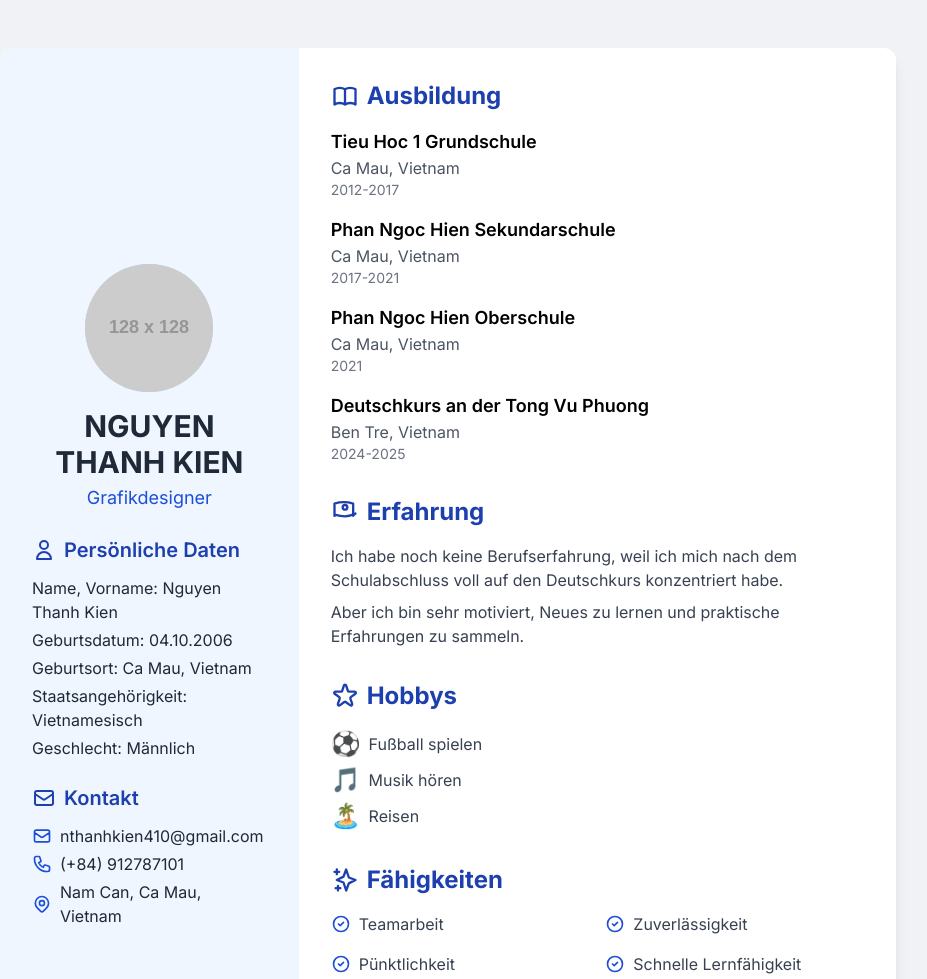
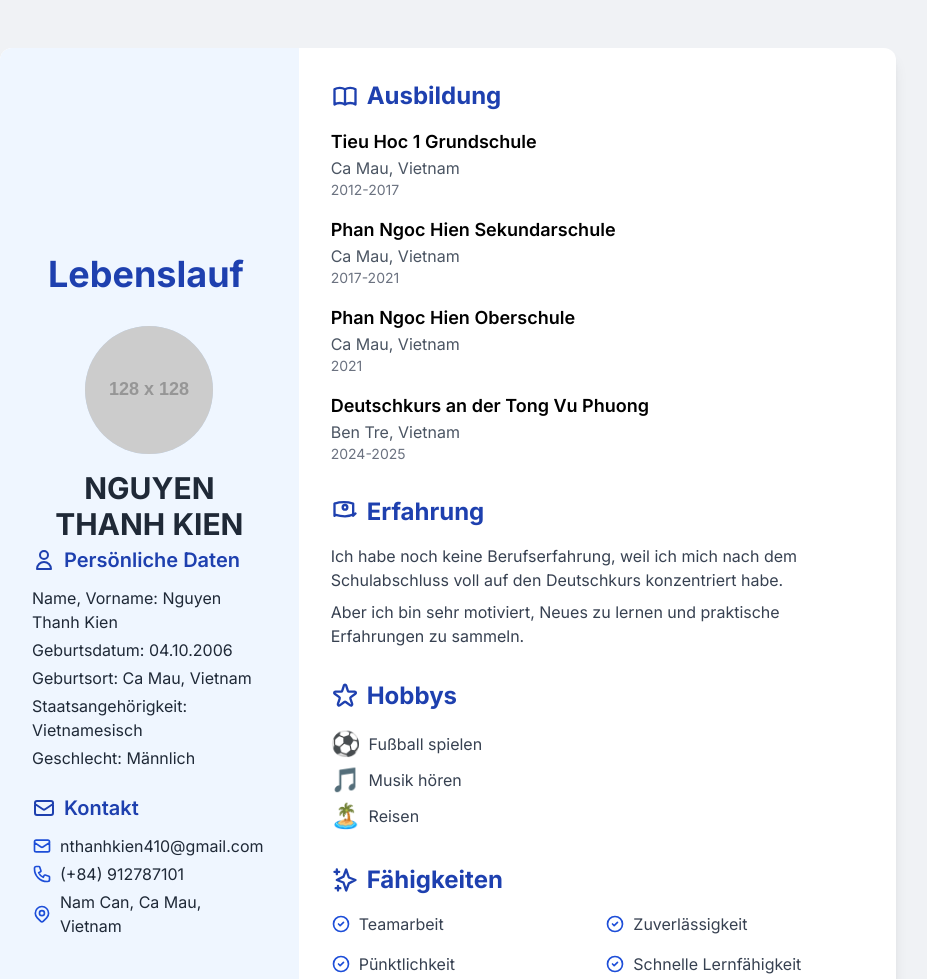
Before and after one commit to dat191026/phamtiendat.github.io, a plain HTML site: page index.html in a window 1280 px wide. Shown: the top 979 px of the page, without its empty margins (192-1119 px from the left). Drawn offline with nearby package versions, Linux system fonts and the light colour scheme; placeholder pictures from the web are drawn by us.

Commit message:
Update index.html

```diff
--- a/index.html
+++ b/index.html
@@ -16,11 +16,12 @@
 <body class="p-4 sm:p-6 md:p-8 lg:p-12">
     <div class="max-w-4xl mx-auto bg-white rounded-xl shadow-lg overflow-hidden md:flex">
         <div class="md:w-1/3 bg-blue-50 text-gray-800 p-6 md:p-8 flex flex-col items-center justify-center rounded-l-xl">
+            <h1 class="text-4xl font-bold text-blue-800 mb-8 text-left w-full pl-4">Lebenslauf</h1>
+
             <div class="w-32 h-32 rounded-full bg-blue-200 flex items-center justify-center mb-4 overflow-hidden">
                 <img src="https://placehold.co/128x128/0056b3/ffffff?text=Profile+Pic" alt="Profilbild" class="w-full h-full object-cover">
             </div>
             <h1 class="text-3xl font-bold mb-1 text-center">NGUYEN THANH KIEN</h1>
-            <p class="text-lg text-blue-700 mb-6 text-center">Grafikdesigner</p>
 
             <div class="w-full mb-6">
                 <h2 class="text-xl font-semibold mb-3 flex items-center text-blue-800">
```
